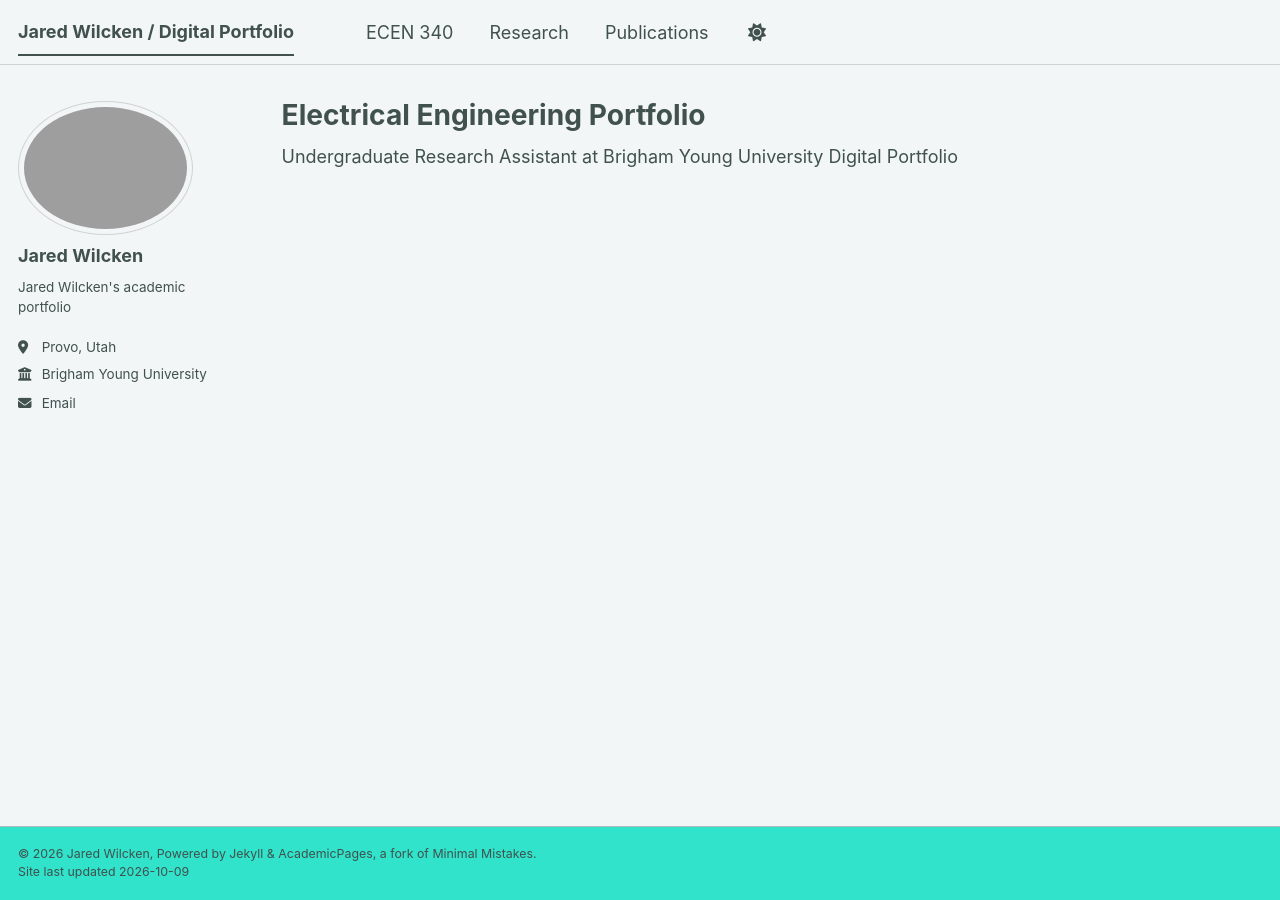
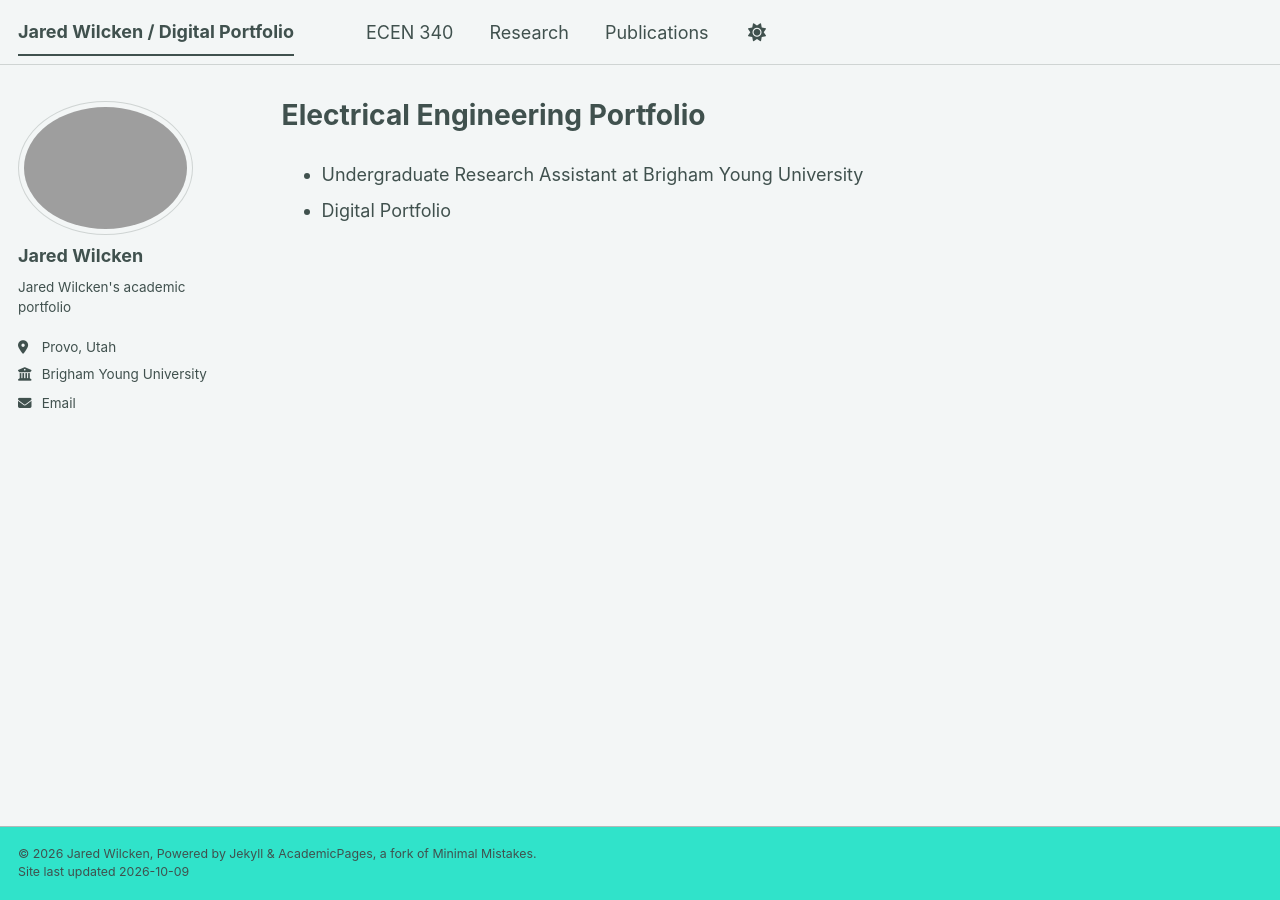
Before and after one commit to jaredwilcken2989/jaredwilcken2989.github.io, a Jekyll site: the page built from _pages/about.md, in a window 1280 px wide. Built offline with Jekyll 4.4.1, drawn with Linux system fonts in a browser that asks for light colours; a style sheet for code colours, icons or effects is not loaded.

```diff
--- a/_pages/about.md
+++ b/_pages/about.md
@@ -7,8 +7,8 @@ redirect_from:
   - /about.html
 ---
 
-Undergraduate Research Assistant at Brigham Young University
-Digital Portfolio
+* Undergraduate Research Assistant at Brigham Young University
+* Digital Portfolio
 
 <!--
 This is the front page of a website that is powered by the [Academic Pages template](https://github.com/academicpages/academicpages.github.io) and hosted on GitHub pages. [GitHub pages](https://pages.github.com) is a free service in which websites are built and hosted from code and data stored in a GitHub repository, automatically updating when a new commit is made to the repository. This template was forked from the [Minimal Mistakes Jekyll Theme](https://mmistakes.github.io/minimal-mistakes/) created by Michael Rose, and then extended to support the kinds of content that academics have: publications, talks, teaching, a portfolio, blog posts, and a dynamically-generated CV. Incidentally, these same features make it a great template for anyone that needs to show off a professional template!
```
